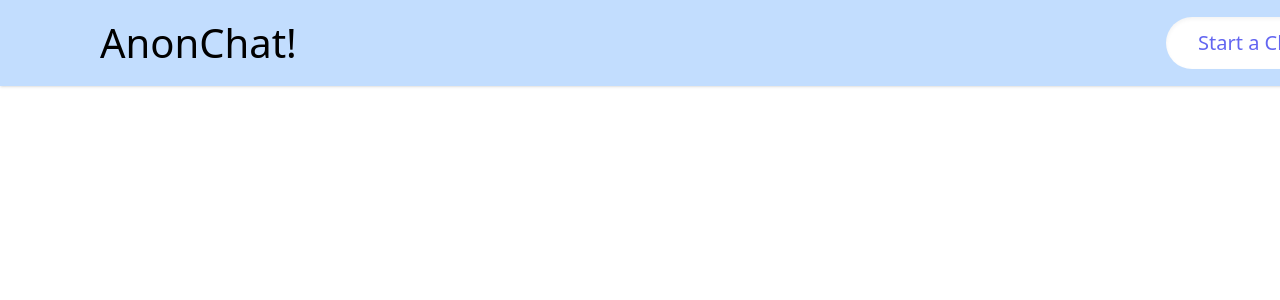
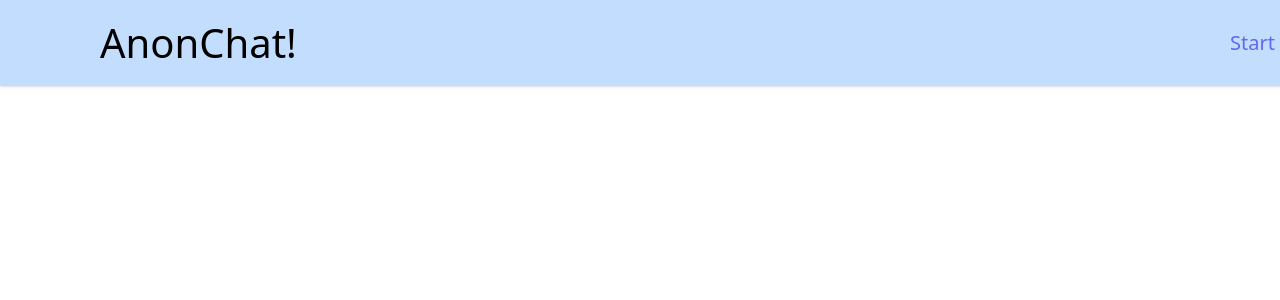
Before and after one commit to world-wide-techies/annon_chat, a Next.js app: page / in a window 1280 px wide. Shown: the top 300 px of the page. Built offline with nearby package versions, Linux system fonts and the light colour scheme; a web font is replaced by a local one.

Commit message:
Monday, August 7, 2023 at 12:10 AM West Africa Standard Time

```diff
--- a/app/components/Nav_comp.js
+++ b/app/components/Nav_comp.js
@@ -8,10 +8,8 @@ const Nav = () => {
           AnonChat!
         </div>
 
-        <div className="px-8 py-3 bg-white rounded-[109px] shadow-inner justify-center items-center gap-2.5 flex">
-          <div className="text-indigo-500 text-xl font-normal leading-7">
-            Start a Chat
-          </div>
+        <div className="text-indigo-500 text-xl font-normal leading-7">
+          Start a Chat
         </div>
       </div>
     </div>
```
